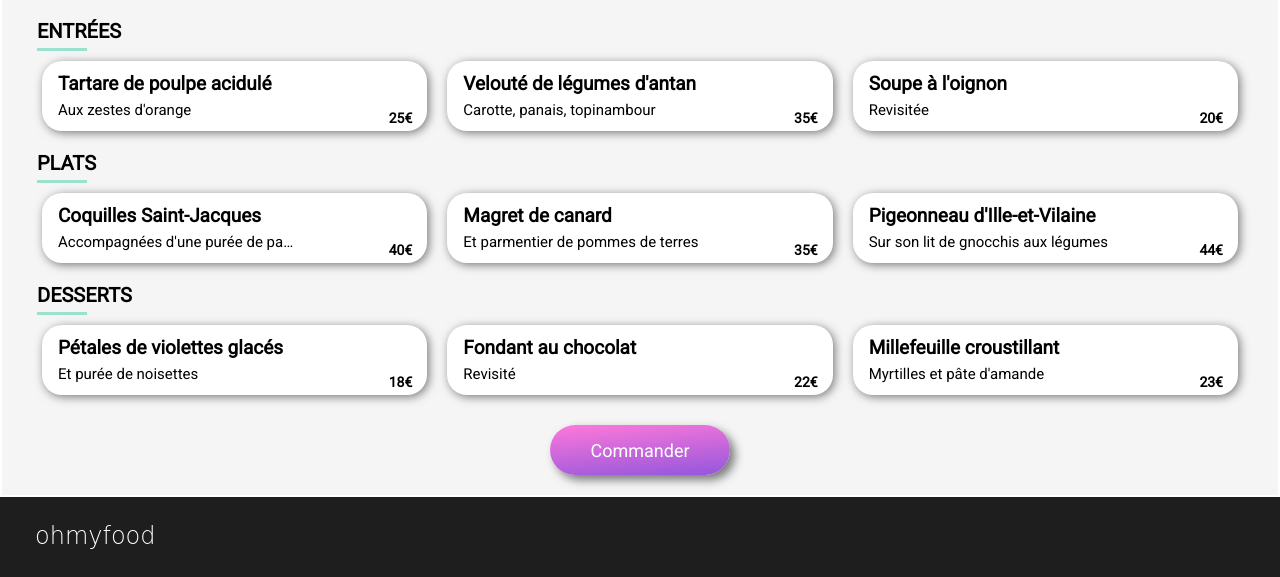
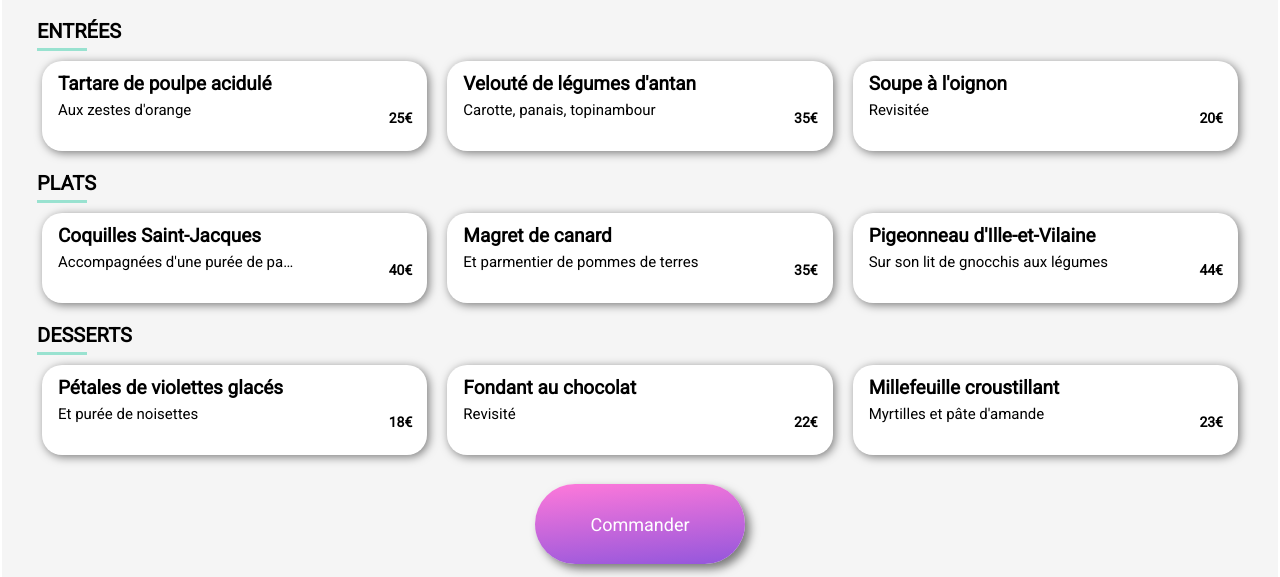
Before and after one commit to Luntix1/projet3, a plain HTML site: page menu/a-la-francaise.html in a window 1280 px wide. Shown: the part 485-1062 px from the top of the page. Drawn offline with Linux system fonts and the light colour scheme; a web font is replaced by a local one.

Commit message:
correction du css

```diff
--- a/scss/base/_boxsizing.scss
+++ /dev/null
@@ -1,5 +0,0 @@
-* {
-    box-sizing:border-box;
-    -moz-box-sizing: border-box;
-    -webkit-box-sizing: border-box;
-  }
--- a/scss/components/_boutton.scss
+++ b/scss/components/_boutton.scss
@@ -28,7 +28,7 @@
     height: 50px;
     width: 180px;
     margin: auto;
-    margin-top: 20px;
+    margin-top: 19px;
     &:hover {
       cursor: pointer;
       opacity: 0.8;
```
Also changed, not shown: css/style.css, 1 other file.
